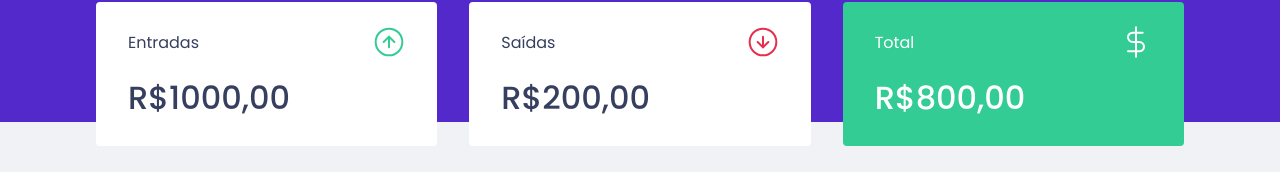
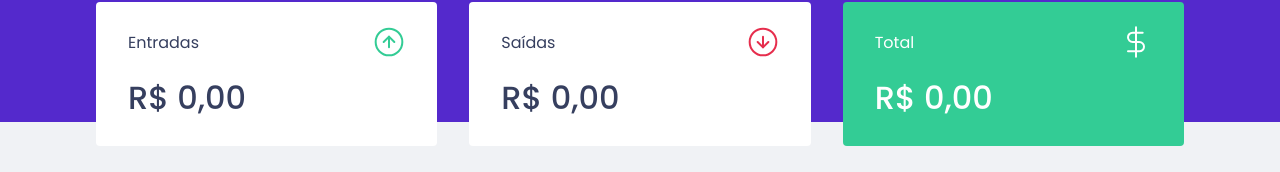
Before and after one commit to caiotracera/dtmoney, a React (Create React App) app: page / in a window 1280 px wide. Shown: the part 150-322 px from the top of the page. Built offline with nearby package versions, Linux system fonts and the light colour scheme; no server answers; what miragejs would draw is missing.

Commit message:
feat: add real values to summary

```diff
--- a/src/components/Summary/index.tsx
+++ b/src/components/Summary/index.tsx
@@ -3,8 +3,30 @@
 import dolarImg from '../../assets/images/dolar.svg';
 
 import { Container } from './styles';
+import { useTransactions } from '../../contexts/TransactionsContext';
 
 export function Summary() {
+  const { transactions } = useTransactions();
+
+  const summary = transactions.reduce(
+    (accumulator, transaction) => {
+      if (transaction.type === 'deposit') {
+        accumulator.deposits += transaction.amount;
+        accumulator.total += transaction.amount;
+      } else {
+        accumulator.withdrawals += transaction.amount;
+        accumulator.total -= transaction.amount;
+      }
+
+      return accumulator;
+    },
+    {
+      deposits: 0,
+      withdrawals: 0,
+      total: 0,
+    }
+  );
+
   return (
     <Container>
       <div>
@@ -12,7 +34,12 @@
           <p>Entradas</p>
           <img src={entradasImg} alt="Entradas" />
         </header>
-        <strong>R$1000,00</strong>
+        <strong>
+          {new Intl.NumberFormat('pt-BR', {
+            style: 'currency',
+            currency: 'BRL',
+          }).format(summary.deposits)}
+        </strong>
       </div>
 
       <div>
@@ -20,7 +47,12 @@
           <p>Saídas</p>
           <img src={saidasImg} alt="Saidas" />
         </header>
-        <strong>R$200,00</strong>
+        <strong>
+          {new Intl.NumberFormat('pt-BR', {
+            style: 'currency',
+            currency: 'BRL',
+          }).format(summary.withdrawals)}
+        </strong>
       </div>
 
       <div className="highlight-background">
@@ -28,7 +60,12 @@
           <p>Total</p>
           <img src={dolarImg} alt="Total" />
         </header>
-        <strong>R$800,00</strong>
+        <strong>
+          {new Intl.NumberFormat('pt-BR', {
+            style: 'currency',
+            currency: 'BRL',
+          }).format(summary.total)}
+        </strong>
       </div>
     </Container>
   );
```
